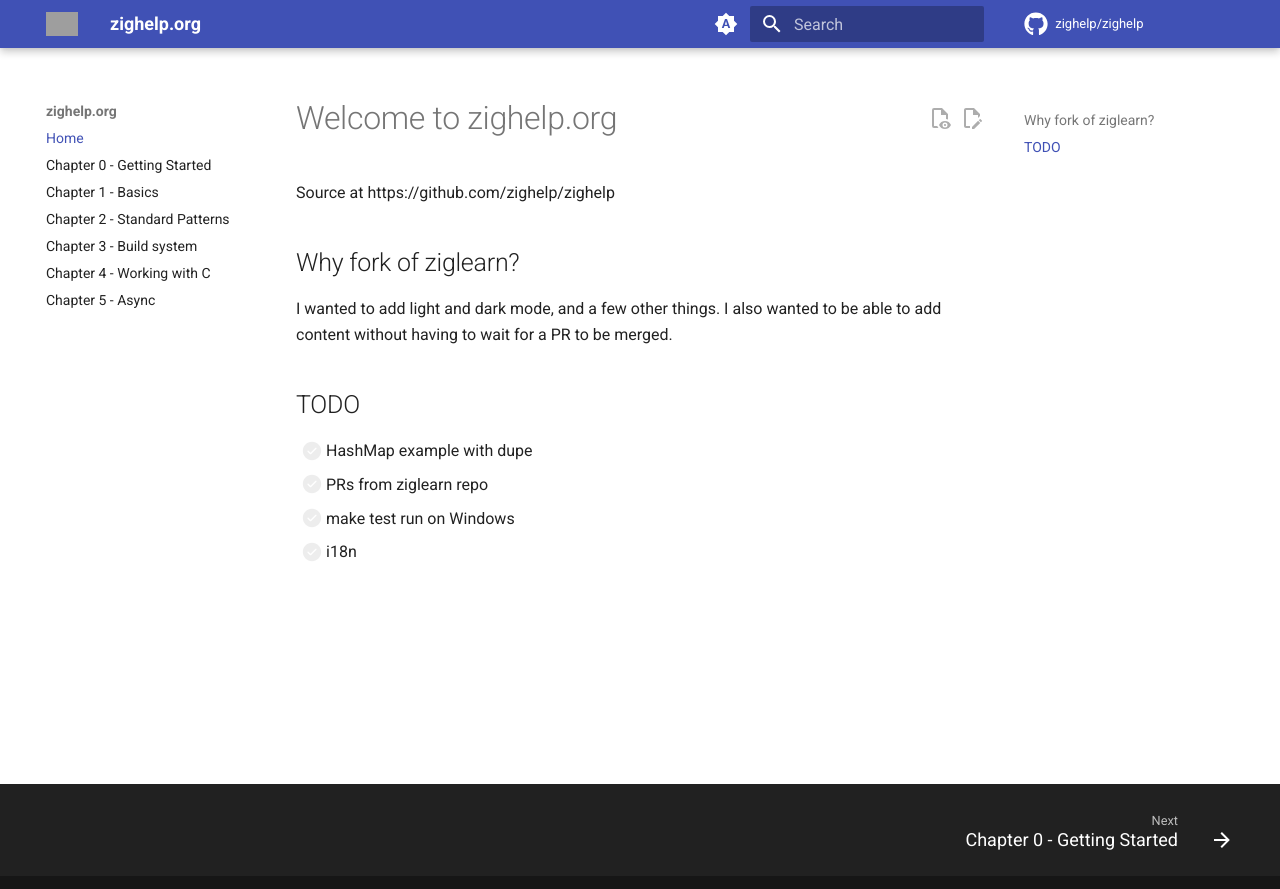
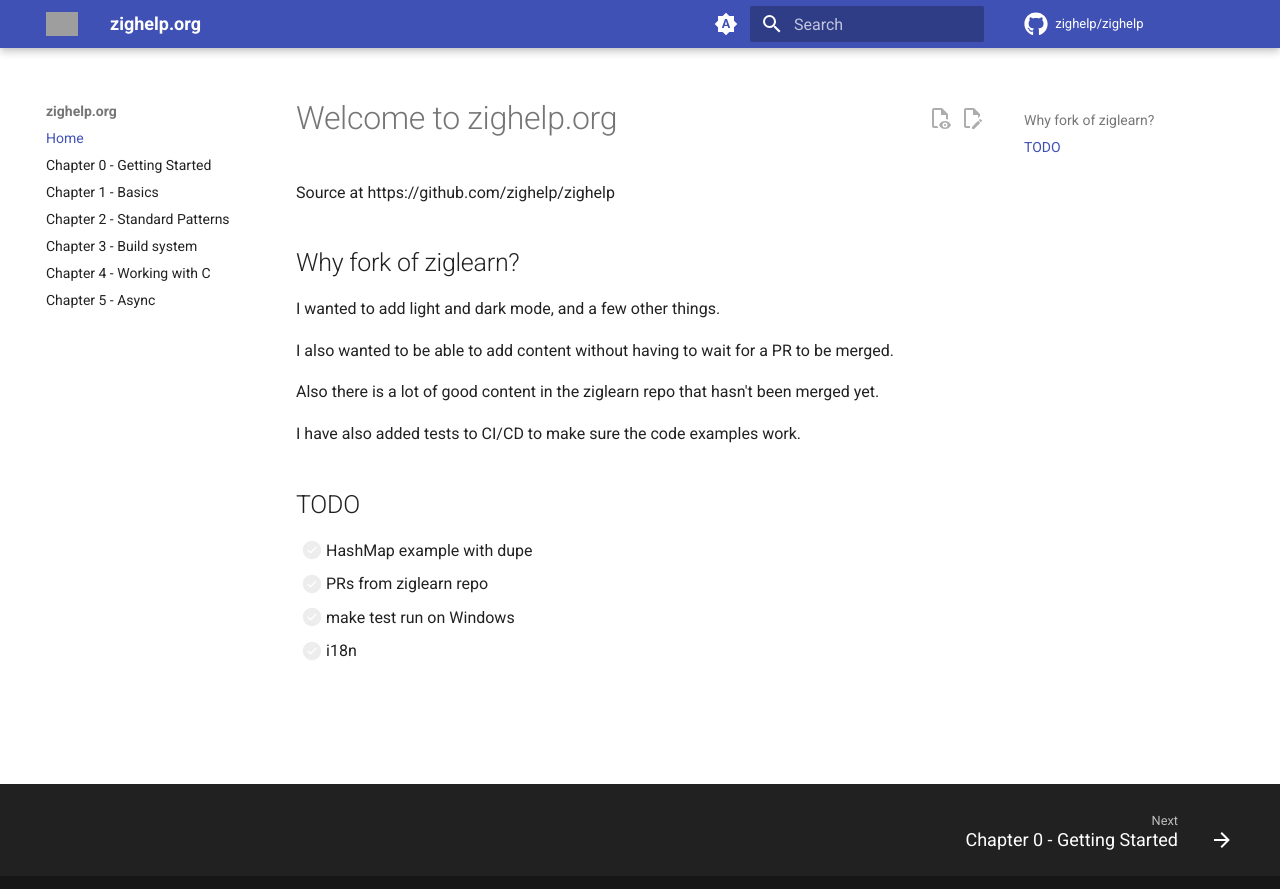
Before and after one commit to Sobeston/zig.guide, an MkDocs documentation site: the page built from docs/README.md, in a window 1280 px wide. Shown: the top 889 px of the page. Built offline with MkDocs 1.6.1 and Material for MkDocs 9.7.7, drawn with Linux system fonts in a browser that asks for light colours; comment, search, counter and statistics services are not loaded; grey boxes are pictures that could not be loaded.

Commit message:
Expand why fork

```diff
--- a/docs/README.md
+++ b/docs/README.md
@@ -4,7 +4,13 @@ Source at https://github.com/zighelp/zighelp
 
 ## Why fork of ziglearn?
 
-I wanted to add light and dark mode, and a few other things. I also wanted to be able to add content without having to wait for a PR to be merged.
+I wanted to add light and dark mode, and a few other things.
+
+I also wanted to be able to add content without having to wait for a PR to be merged.
+
+Also there is a lot of good content in the ziglearn repo that hasn't been merged yet.
+
+I have also added tests to CI/CD to make sure the code examples work.
 
 ## TODO
 
```
